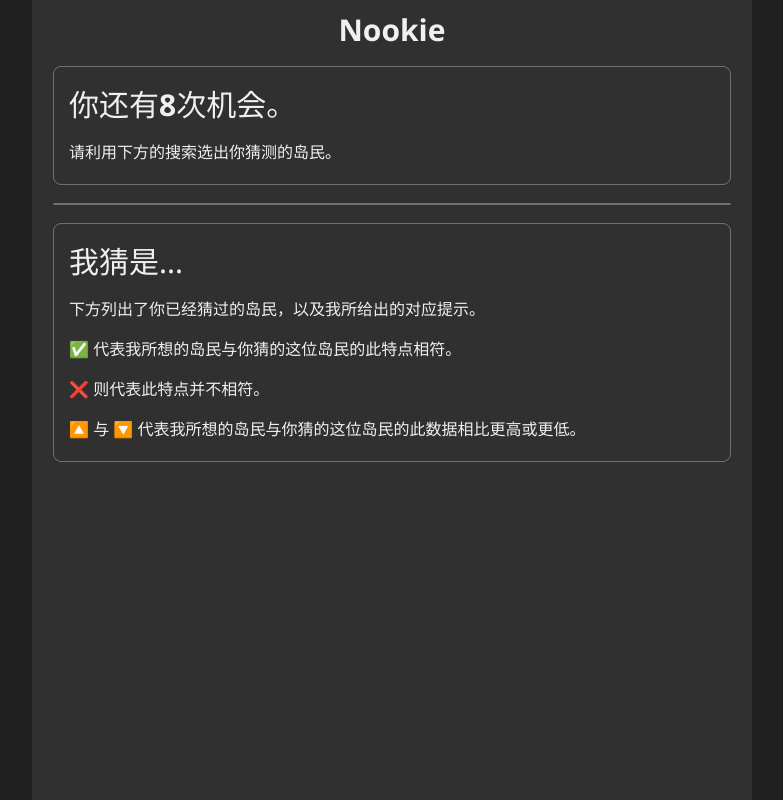
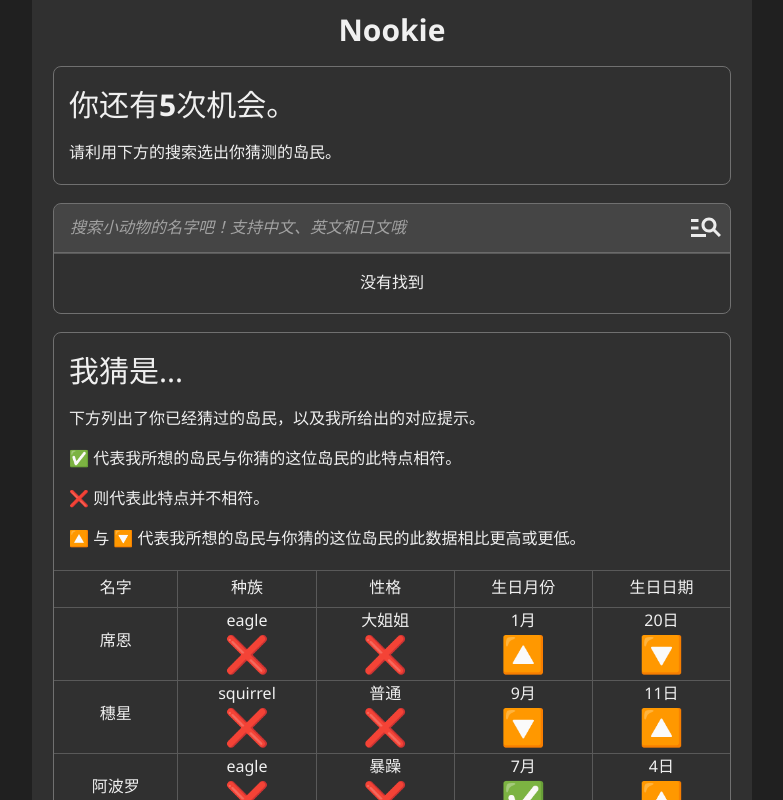
Before and after one commit to MarkussLugia/WordlePress, a Vue app: page / in a window 1280 px wide. Both pictures are taken after a click on the element "⮞ 开始游戏吧！". Shown: the whole page, without its empty margins (248-1031 px from the left). Built offline with nearby package versions, Linux system fonts and the light colour scheme.

Commit message:
添砖加瓦

```diff
--- a/data/metadata.js
+++ b/data/metadata.js
@@ -12,28 +12,32 @@
 export default {
     title: "Nookie",
     list: list,
-    searchByKey: false,
+    searchByKey: true,
     chances: 8,
     properties: {
         species: {
+            text:"种族",
             type: "string",
             parseText: (input) => {
                 return input
             }
         },
         personality: {
+            text:"性格",
             type: "string",
             parseText: (input) => {
                 return personalities[input]
             }
         },
         birthmonth: {
+            text:"生日月份",
             type: "number",
             parseText: (input) => {
                 return input.toString() + "月"
             }
         },
         birthdate: {
+            text:"生日日期",
             type: "number",
             parseText: (input) => {
                 return input.toString() + "日"
--- a/src/App.vue
+++ b/src/App.vue
@@ -9,11 +9,21 @@
     <about-buttons></about-buttons>
   </div>
   <div class="game" v-else>
-    <game-started :chances="chances"></game-started>
-    <game-search></game-search>
-    <game-list></game-list>
+    <game-started :remaining="remaining"></game-started>
+    <game-search
+      v-if="!gameOver"
+      :list="metadata.list"
+      :selected="[]"
+      :key-search="metadata.searchByKey"
+      v-on:guess="addGuess($event)"
+    ></game-search>
+    <game-list
+      :metadata="metadata"
+      :guesses="game.guesses"
+      :target="game.target"
+    ></game-list>
     <div v-if="gameOver">
-      <card-button event="toggle" v-on:toggle="toggleGameStart">
+      <card-button event="share" v-on:share="shareResult">
         <span class="big-button">⇱ 分享结果</span>
       </card-button>
       <card-button event="toggle" v-on:toggle="toggleGameStart">
@@ -28,7 +38,7 @@
 <script>
 import metadata from "../data/metadata";
 import headBar from "./components/headBar.vue";
-import beforeGame from "./components/beforeGame.vue";
+import beforeGame from "./components/gameIntro.vue";
 import cardButton from "./components/cardButton.vue";
 import aboutButtons from "./components/aboutButtons.vue";
 import gameStarted from "./components/gameStarted.vue";
@@ -48,15 +58,15 @@
   },
   data() {
     return {
+      metadata: metadata,
       title: metadata.title,
       chances: metadata.chances,
       gameStart: false,
       gameOver: false,
+      win: false,
       game: {
-        keys: [],
-        target: {},
-        guesses: [],
-        remaining: 8,
+        target: "jay",
+        guesses: ["quinn", "ione", "apollo"],
       },
     };
   },
@@ -66,6 +76,42 @@
         this.$data.gameStart = true;
       }
     },
+    addGuess(key) {
+      if (key == this.$data.game.target) {
+        this.$data.gameOver = true;
+        this.$data.win = true;
+      } else {
+        let checker = true;
+        for (const property in metadata.properties) {
+          console.log(key);
+          if (
+            this.$data.metadata.list[key][property] !=
+            this.$data.metadata.list[this.$data.game.target][property]
+          ) {
+            checker = false;
+          }
+        }
+        if (checker) {
+          this.$data.game.target = key;
+          this.$data.gameOver = true;
+          this.$data.win = true;
+        }
+      }
+      if (this.$data.game.guesses +1 >= this.$data.metadata.chances) {
+          this.$data.gameOver = true;
+      }
+      this.$data.game.guesses.push(key);
+    },
+  },
+  computed: {
+    remaining() {
+      return this.$data.metadata.chances - this.$data.game.guesses.length;
+    },
+  },
+  mounted() {
+    for (const key in this.$data.metadata.list) {
+      this.$data.metadata.list[key].key = key;
+    }
   },
 };
 </script>
--- a/src/components/cardButton.vue
+++ b/src/components/cardButton.vue
@@ -26,6 +26,7 @@
   flex-grow: 1;
   flex-basis: 0;
   transition: 400ms;
+  user-select: none;
 }
 .button:hover{
   background-color: #2060ff;
--- a/src/components/cardFrame.vue
+++ b/src/components/cardFrame.vue
@@ -9,5 +9,6 @@
   border: 1.5px solid #707070;
   box-sizing: border-box;
   margin: 0 9px 18px;
+  overflow: hidden;
 }
 </style>
--- a/src/components/gameList.vue
+++ b/src/components/gameList.vue
@@ -1,21 +1,64 @@
 <template>
   <card-frame>
-  <div class="text-frame">
+    <div class="text-frame">
       <span class="title">我猜是...</span>
       <p class="text">下方列出了你已经猜过的岛民，以及我所给出的对应提示。</p>
       <p class="text">✅ 代表我所想的岛民与你猜的这位岛民的此特点相符。</p>
       <p class="text">❌ 则代表此特点并不相符。</p>
-      <p class="text">🔼 与 🔽 代表我所想的岛民与你猜的这位岛民的此数据相比更高或更低。</p>
-  </div>
-  <div class="function-frame">
-  </div>
+      <p class="text">
+        🔼 与 🔽 代表我所想的岛民与你猜的这位岛民的此数据相比更高或更低。
+      </p>
+    </div>
+    <div class="function-frame">
+      <div id="table-head">
+        <div class="table-head-name">名字</div>
+        <div
+          v-for="property in metadata.properties"
+          :key="property.text"
+          class="table-head-item"
+        >
+          {{ property.text }}
+        </div>
+      </div>
+      <div id="table-holder" v-if="!guesses.length">你暂时还没有选择岛民哦</div>
+      <div class="table-row" v-for="guess in guesses" :key="guess">
+        <div class="table-row-name">{{ metadata.list[guess].name[0] }}</div>
+        <div
+          v-for="(propertyData, property) in metadata.properties"
+          :key="propertyData.text"
+          class="table-row-item"
+        >
+          <div class="table-row-item-text">
+            {{ propertyData.parseText(metadata.list[guess][property]) }}
+          </div>
+          <div class="table-row-item-mark">
+            {{
+              compare(
+                metadata.list[target][property],
+                metadata.list[guess][property]
+              )
+            }}
+          </div>
+        </div>
+      </div>
+    </div>
   </card-frame>
 </template>
 <script>
 import cardFrame from "./cardFrame.vue";
 export default {
   components: { cardFrame },
-  props: ["chances"],
+  props: ["metadata", "guesses", "target"],
+  methods: {
+    compare(targetValue, compareValue) {
+      if (targetValue == compareValue) {
+        return "✅";
+      } else if (typeof targetValue == "number") {
+        if (targetValue > compareValue) return "🔼";
+        else return "🔽";
+      } else return "❌";
+    },
+  },
 };
 </script>
 <style>
@@ -31,4 +74,61 @@
 .text {
   font-size: 16px;
 }
+#table-head {
+  border-top: 1px solid rgba(255, 255, 255, 0.2);
+  display: flex;
+  flex-flow: row nowrap;
+  justify-content: stretch;
+  text-align: center;
+  width: 100%;
+  height: 36px;
+  line-height: 32px;
+  white-space: nowrap;
+}
+.table-row {
+  border-top: 1px solid rgba(255, 255, 255, 0.2);
+  display: flex;
+  flex-flow: row nowrap;
+  justify-content: stretch;
+  text-align: center;
+  width: 100%;
+  height: 72px;
+  line-height: 64px;
+}
+.table-head-name,
+.table-row-name {
+  flex-grow: 0.9;
+  min-width: 100px;
+  flex-basis: 0;
+  overflow: hidden;
+}
+.table-head-item,
+.table-row-item {
+  border-left: 1px solid rgba(255, 255, 255, 0.2);
+  flex-grow: 1;
+  flex-basis: 0;
+  overflow: hidden;
+}
+.table-row-item {
+  display: flex;
+  flex-flow: column nowrap;
+  justify-content: stretch;
+  align-items: stretch;
+}
+.table-row-item-text {
+  line-height: 24px;
+}
+.table-row-item-mark {
+  line-height: 44px;
+  font-size: 36px;
+}
+#table-holder {
+  height: 60px;
+  box-sizing: border-box;
+  text-align: center;
+  line-height: 56px;
+  color: #f0f0f0;
+  font-size: 16px;
+  border-top: 1px solid rgba(255, 255, 255, 0.2);
+}
 </style>
--- a/src/components/gameSearch.vue
+++ b/src/components/gameSearch.vue
@@ -1,15 +1,150 @@
 <template>
   <card-frame>
-  <div class="function-frame">
-  </div>
+    <div class="function-frame">
+      <div id="search-box-frame">
+        <input
+          type="text"
+          id="search-box"
+          placeholder="搜索小动物的名字吧！支持中文、英文和日文哦"
+          v-model="input"
+        />
+        <div id="search-icon"></div>
+      </div>
+      <div id="search-items-frame">
+        <div class="search-item" v-for="item in query" :key="item.name[2]">
+          <div class="search-item-name">
+            {{ item.name[0] }}
+          </div>
+          <div class="search-item-select" v-on:click="addGuess(item.key)">
+            选择
+          </div>
+        </div>
+        <div id="search-holder" v-if="!query.length">没有找到</div>
+      </div>
+    </div>
   </card-frame>
 </template>
 <script>
 import cardFrame from "./cardFrame.vue";
 export default {
   components: { cardFrame },
-  props: ["chances"],
+  props: ["selected", "list", "keySearch"],
+  data() {
+    return {
+      input: "",
+    };
+  },
+  methods: {
+    addGuess(key) {
+      console.log(1);
+      this.$emit("guess", key);
+    },
+  },
+  computed: {
+    query() {
+      if (this.$data.input) {
+        let searchList = [];
+        for (const key in this.list) {
+          let match = false;
+          this.list[key].name.forEach((name) => {
+            if (name.toLowerCase().indexOf(this.$data.input.toLowerCase()) == 0)
+              match = true;
+          });
+          if (this.keySearch) {
+            if (
+              this.list[key].key
+                .toLowerCase()
+                .indexOf(this.$data.input.toLowerCase()) == 0
+            )
+              match = true;
+          }
+          if (match) searchList.push(this.list[key]);
+        }
+        return searchList;
+      } else return [];
+    },
+  },
 };
 </script>
 <style>
+#search-box-frame {
+  display: flex;
+  flex-flow: row nowrap;
+  background-color: rgba(255, 255, 255, 0.1);
+  height: 48px;
+  border-bottom: 1px solid rgba(255, 255, 255, 0.2);
+}
+#search-box {
+  background: transparent;
+  border: none;
+  box-sizing: border-box;
+  flex-grow: 1;
+  height: 100%;
+  color: #f0f0f0;
+  font-size: 16px;
+  line-height: 20px;
+  padding: 0 16px;
+}
+#search-box::placeholder {
+  color: rgba(255, 255, 255, 0.5);
+  font-size: 16px;
+  line-height: 20px;
+  font-style: italic;
+}
+#search-icon {
+  height: 100%;
+  width: 48px;
+  background-image: url(../../public/search.svg);
+  background-repeat: no-repeat;
+  background-size: 75%;
+  background-position: center;
+  opacity: 0.9;
+}
+#search-items-frame {
+  width: 100%;
+  max-height: 270px;
+  overflow-y: auto;
+}
+.search-item {
+  display: flex;
+  flex-flow: row nowrap;
+  justify-content: stretch;
+  align-items: center;
+  height: 60px;
+  box-sizing: border-box;
+  line-height: 56px;
+  color: #f0f0f0;
+  font-size: 16px;
+  border-bottom: 1px solid rgba(255, 255, 255, 0.2);
+}
+.search-item:last-child {
+  border-bottom: 0px solid rgba(255, 255, 255, 0.3);
+}
+.search-item-name {
+  width: 60px;
+  text-align: left;
+  padding-left: 16px;
+  flex-grow: 1;
+}
+.search-item-select {
+  width: 60px;
+  height: 36px;
+  line-height: 33px;
+  border-radius: 8px;
+  margin-right: 10px;
+  background-color: rgba(255, 255, 255, 0.1);
+  border: 1px solid rgba(255, 255, 255, 0.2);
+  text-align: center;
+  flex-grow: 0;
+  user-select: none;
+}
+#search-holder {
+  height: 60px;
+  box-sizing: border-box;
+  text-align: center;
+  line-height: 56px;
+  color: #f0f0f0;
+  font-size: 16px;
+  border-top: 1px solid rgba(255, 255, 255, 0.2);
+}
 </style>
--- a/src/components/gameStarted.vue
+++ b/src/components/gameStarted.vue
@@ -2,7 +2,7 @@
   <card-frame>
   <div class="text-frame">
     <span class="title"
-      >你还有<b>{{ chances }}</b
+      >你还有<b>{{ remaining }}</b
       >次机会。</span
     >
     <p class="text">请利用下方的搜索选出你猜测的岛民。</p>
@@ -13,7 +13,7 @@
 import cardFrame from "./cardFrame.vue";
 export default {
   components: { cardFrame },
-  props: ["chances"],
+  props: ["remaining"],
 };
 </script>
 <style>
```
Also changed, not shown: public/search.svg (added), src/components/gameIntro.vue (renamed from src/components/beforeGame.vue).
